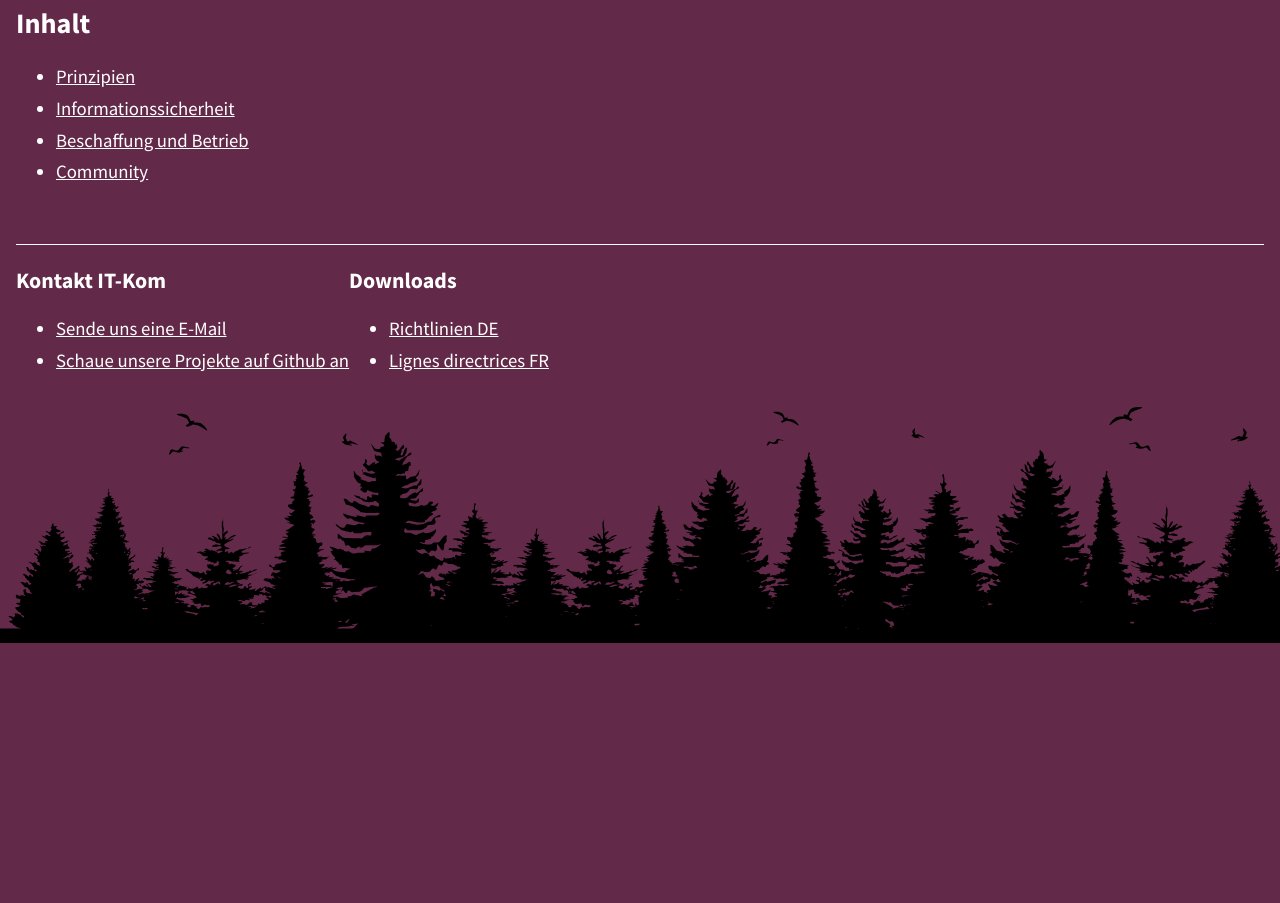
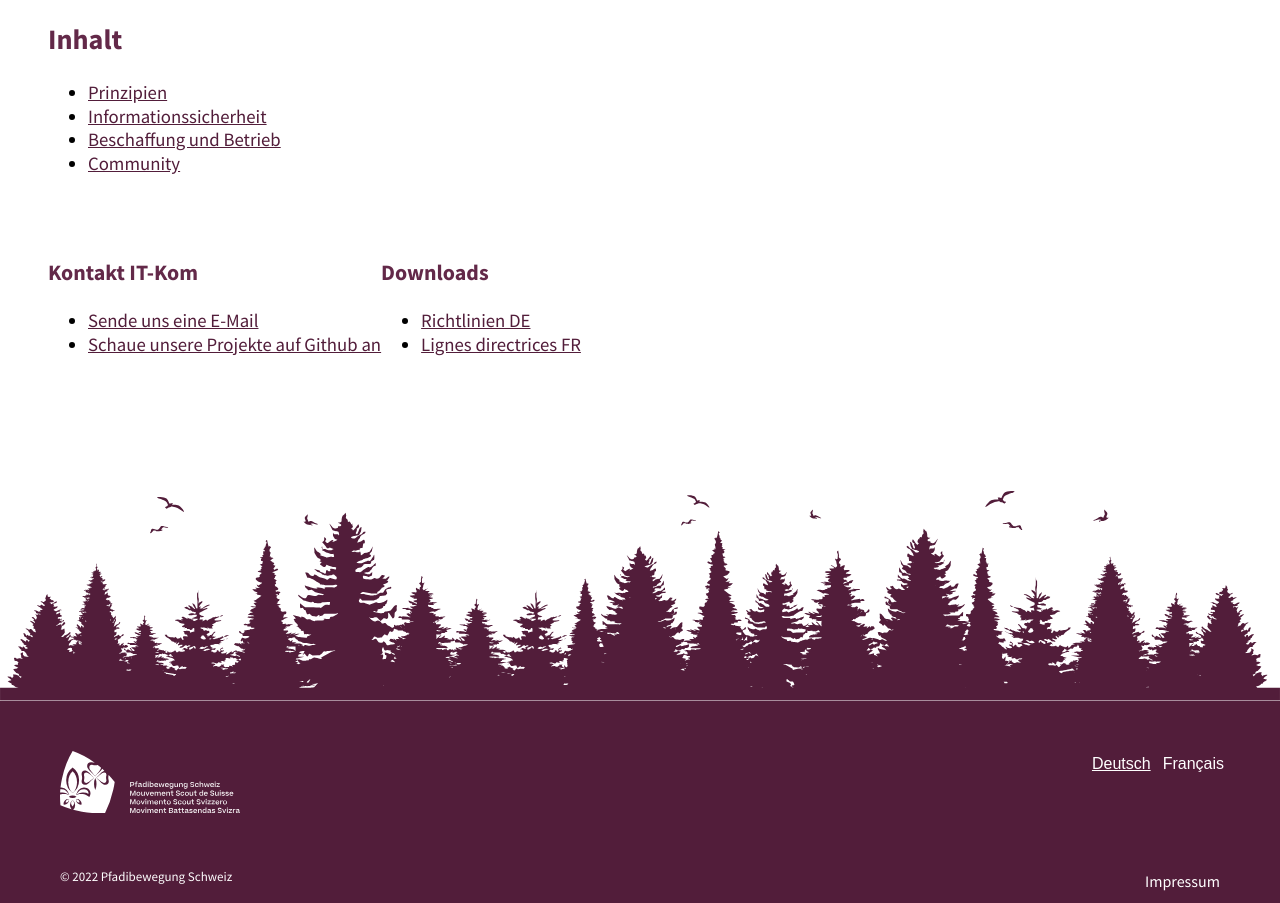
Before and after one commit to scout-ch/it-guidelines, a React (Create React App) app: page / in a window 1280 px wide. Shown: the part 349-1252 px from the top of the page. Before the commit the page ends 992 px from the top, so only its background shows below. Built offline with nearby package versions, Linux system fonts and the light colour scheme.

Commit message:
- change styling - add pbs logo as favicon - use pbs footer - add impressum page

```diff
--- a/public/index.html
+++ b/public/index.html
@@ -5,7 +5,7 @@
     <link rel="icon" href="%PUBLIC_URL%/favicon.ico" />
     <meta name="viewport" content="width=device-width, initial-scale=1" />
     <meta name="theme-color" content="#000000" />
-    <meta name="description" content="Web site created using create-react-app" />
+    <meta name="description" content="IT Richtlinien / Lignes directrices IT" />
     <!--
       manifest.json provides metadata used when your web app is installed on a
       user's mobile device or desktop. See https://developers.google.com/web/fundamentals/web-app-manifest/
--- a/src/App.tsx
+++ b/src/App.tsx
@@ -4,8 +4,6 @@ import NewProjectPage from './pages/NewProjectPage'
 import PrinciplesPage from './pages/PrinciplesPage';
 import SecurityPage from './pages/SecurityPage';
 import HomePage from './pages/HomePage'
-import FooterImage from './images/footer.svg'
-import i18n from './i18n';
 import { withTranslation } from 'react-i18next';
 import { useTranslation } from 'react-i18next';
 import {
@@ -18,6 +16,8 @@ import AcquisitionPage from './pages/AcquisitionPage';
 import CommunityPage from './pages/CommunityPage';
 import { faScroll, faLock, faTools, faShoppingCart, faUsers, faHandsHelping, faCalendarAlt } from '@fortawesome/free-solid-svg-icons'
 import { library } from '@fortawesome/fontawesome-svg-core'
+import Footer from './components/Footer';
+import ImpressumPage from './pages/ImpressumPage';
 
 const Nav = styled.nav`
   display: flex;
@@ -56,34 +56,14 @@ const Nav = styled.nav`
 }
 `
 
-const Footer = styled.footer`
-  background-image: url(${FooterImage});
-  background-repeat: repeat-x;
-  height: 236px;
-`
-
-const Button = styled.button`
-  border: none;
-  background: none;
-  color: white;
-
-  &:hover {
-    color: white;
-    opacity: 0.5;
-  }
-`
-
 export const MainContainer = styled.main`
   padding: 1rem;
+  margin: 0 9rem 0 2rem;
   flex-grow: 1;
 `
 
 const Header = () => {
-  const changeLanguage = (lng: string) => {
-    i18n.changeLanguage(lng);
-  }
   const { t } = useTranslation()
-  const lang = i18n.language
 
   library.add(faScroll, faLock, faTools, faShoppingCart, faUsers, faHandsHelping, faCalendarAlt)
 
@@ -92,10 +72,6 @@ const Header = () => {
       <ul>
         <li><Link to="/">{t('home_page.title')}</Link></li>
         <li><Link to="/new-project">{t('new_project_page.title')}</Link></li>
-      </ul>
-      <ul>
-        <li><Button className={lang === 'de' ? 'active' : ''} onClick={() => changeLanguage('de')}>DE</Button></li>
-        <li><Button className={lang === 'fr' ? 'active' : ''} onClick={() => changeLanguage('fr')}>FR</Button></li>
       </ul>
     </Nav>
   </div>
@@ -120,6 +96,9 @@ function App() {
       <Route path="/new-project">
         <NewProjectPage></NewProjectPage>
       </Route>
+      <Route path="/impressum">
+        <ImpressumPage></ImpressumPage>
+      </Route>
       <Route path="/">
         <HomePage></HomePage>
       </Route>
--- a/src/components/Clippy.tsx
+++ b/src/components/Clippy.tsx
@@ -75,7 +75,7 @@ interface ClippyProps {
 
 export default function Clippy({ variant }: ClippyProps) {
   return <svg className={variant} css={svgStyles} viewBox="0 0 91 248" fill="none" xmlns="http://www.w3.org/2000/svg">
-    <path d="M31 104C31 104 31 128.5 31 156C31 183.5 66 184 66 156C66 128 66 84.5 66 40C66 -4.5 19 -9.5 19 40C19 89.5 19 151 19 199C19 247 78 248 78 199C78 150 78 104 78 104" stroke="#A7A7A7" strokeWidth="8" />
+    <path d="M31 104C31 104 31 128.5 31 156C31 183.5 66 184 66 156C66 128 66 84.5 66 40C66 -4.5 19 -9.5 19 40C19 89.5 19 151 19 199C19 247 78 248 78 199C78 150 78 104 78 104" stroke="#888" strokeWidth="8" />
     <circle className="eye" cx="20" cy="74" r="19.5" fill="url(#paint0_linear)" stroke="black" />
     <circle className="pupil" cx="19.5" cy="73.5" r="4.5" fill="black" />
     <circle className="eye" cx="71" cy="74" r="19.5" fill="url(#paint1_linear)" stroke="black" />
--- /dev/null
+++ b/src/components/Footer.tsx
@@ -0,0 +1,118 @@
+import React from 'react'
+import { ReactComponent as FooterLogo } from './../images/footer.svg'
+import { ReactComponent as PBSLogo } from './../images/pbs_logo.svg'
+import styled from '@emotion/styled';
+import i18n from './../i18n';
+import { Link } from 'react-router-dom'
+
+
+const FooterContainer = styled.div`
+  padding-top: 100px;
+`
+
+const FooterContent = styled.div`
+  background-color: var(--color-primary);
+`
+
+const FooterNavigation = styled.nav`
+  display: flex;
+  justify-content: space-between;
+  padding: 50px;
+
+  &>ul {
+    list-style-type: none;
+    margin: 0;
+    padding: 0;
+  }
+`
+const FooterBottom = styled.div`
+  display: flex;
+  justify-content: space-between;
+  color: white;
+  padding: 0 60px;
+
+  &>ul {
+    list-style-type: none;
+    margin: 0;
+
+    a {
+      font-size: 16px;
+      color: white;
+    }
+  }
+
+  .footer-copyright {
+    font-size: 13px;
+  }
+
+  .impressum {
+    margin-bottom: 10px;
+
+    a {
+      text-decoration: none;
+    }
+  }
+`
+
+const FooterImage = styled.div`
+  svg {
+    display: block;
+    width: 100%;
+    height: auto;
+    fill: var(--color-primary);
+  }
+`
+
+const Logo = styled.div`
+  width: 180px;
+  margin-left: 10px;
+`
+
+const Button = styled.button`
+  border: none;
+  background: none;
+  color: white;
+  font-size: 1rem;
+
+  &:hover {
+    color: white;
+    opacity: 0.5;
+  }
+
+  &.active  {
+    text-decoration: underline;
+  }
+`
+
+function Footer() {
+  const changeLanguage = (lng: string) => {
+    i18n.changeLanguage(lng);
+  }
+  const lang = i18n.language
+
+  return <FooterContainer>
+    <FooterImage><FooterLogo></FooterLogo></FooterImage>
+    <FooterContent>
+      <FooterNavigation>
+        <Logo><PBSLogo></PBSLogo></Logo>
+        <ul>
+          <li>
+            <Button className={lang === 'de' ? 'active' : ''} onClick={() => changeLanguage('de')}>Deutsch</Button>
+            <Button className={lang === 'fr' ? 'active' : ''} onClick={() => changeLanguage('fr')}>Français</Button>
+          </li>
+        </ul>
+      </FooterNavigation>
+      <FooterBottom>
+        <p className="footer-copyright">© 2022 Pfadibewegung Schweiz</p>
+        <ul>
+          <li className="impressum">
+            <Link to="/impressum">Impressum</Link>
+          </li>
+        </ul>
+      </FooterBottom>
+    </FooterContent>
+  </FooterContainer>
+
+}
+
+export default Footer
--- a/src/i18n/de.json
+++ b/src/i18n/de.json
@@ -97,6 +97,9 @@
           "three": "Es werden regelmässige Anlässe organisiert, um diese Ziele zu erreichen z.B. IT-Konferenz, MiData-Hackathon, usw.",
           "four": "Die Zusammenarbeit wird auch über den Verband hinaus gepflegt, um die Synergien von grösseren Communities (z.B. Hitobito) zu nutzen."
         },
+        "impressum_page": {
+          "title": "Impressum"
+        },
         "slides": {
           "evaluation": {
             "text": "Danke fürs ausfüllen.",
@@ -112,7 +115,7 @@
               "data_processing": "Anforderungen an die zu verarbeitenden Daten definieren"
             },
             "answers": {
-              "title": "Antworten"
+              "title": "Deine Antworten:"
             }
           },
           "projectPhase": {
--- a/src/i18n/fr.json
+++ b/src/i18n/fr.json
@@ -96,6 +96,9 @@
           "three": "Des événements réguliers sont organisés pour atteindre ces objectifs, par exemple la conférence sur l'informatique, Hackathon MiData, etc.",
           "four": "La coopération est également soignée au-delà de l'association afin de profiter des synergies de communautés plus importantes (par exemple Hitobito)."
         },
+        "impressum_page": {
+          "title": "Impressum"
+        },
         "slides": {
           "evaluation": {
             "text": "Merci de me remplacer.",
--- a/src/index.less
+++ b/src/index.less
@@ -5,13 +5,13 @@
 
 :root {
   --color-primary: @color-primary;
+  --color-primary-light: @color-primary-light;
 }
 
 html,
 body {
   font-family: 'Source Sans Pro', sans-serif;
-  background-color: @color-primary-light !important;
-  color: white;
+  background-color: white;
   padding: 0;
   margin: 0;
   height: 100%;
@@ -29,6 +29,10 @@ body {
 
 .bg-secondary {
   background-color: @color-primary-light !important;
+}
+
+h1, h2, h3 {
+  color: @color-primary-light
 }
 
 a {
@@ -100,6 +104,18 @@ div {
   }
 }
 
-li {
-  margin-top: 8px;
+table {
+  th {
+    text-align: left;
+  }
+
+  td {
+    border-top: 1px solid @color-primary-light;
+    padding: 5px;
+    margin: 0;
+  }
+
+  tr {
+    font-weight: 300;
+  }
 }
--- a/src/pages/HomePage.tsx
+++ b/src/pages/HomePage.tsx
@@ -13,12 +13,7 @@ export default function HomePage() {
   const { t } = useTranslation()
 
   const A = styled.a`
-  color: white;
 
-  &:hover {
-    color: white;
-    opacity: 0.5;
-  }
 `
   const Infobox = styled.p`
     background: rgba(250, 250, 250, 0.8);
@@ -48,10 +43,10 @@ export default function HomePage() {
     <p>
     <h2>{t('home_page.content')}</h2>
       <ul>
-        <li><Link style={{color: 'white'}} to="/priciples">{t('home_page.principles')}</Link></li>
-        <li><Link style={{color: 'white'}} to="/security">{t('home_page.information_security')}</Link></li>
-        <li><Link style={{color: 'white'}} to="/acquisition">{t('home_page.acquisition')}</Link></li>
-        <li><Link style={{color: 'white'}} to="/community">{t('home_page.community')}</Link></li>
+        <li><Link to="/priciples">{t('home_page.principles')}</Link></li>
+        <li><Link to="/security">{t('home_page.information_security')}</Link></li>
+        <li><Link to="/acquisition">{t('home_page.acquisition')}</Link></li>
+        <li><Link to="/community">{t('home_page.community')}</Link></li>
       </ul>
     </p>
     <Box>
--- /dev/null
+++ b/src/pages/ImpressumPage.tsx
@@ -0,0 +1,42 @@
+import React from 'react'
+import { useTranslation } from 'react-i18next';
+import { Helmet } from 'react-helmet'
+import { MainContainer } from '../App'
+
+export default function ImpressumPage() {
+  const { t } = useTranslation()
+
+  return <MainContainer>
+    <Helmet>
+      <title>{t('impressum_page.title')}</title>
+    </Helmet>
+    <h1>{t('impressum_page.title')}</h1>
+    <table>
+      <thead>
+        <tr>
+          <th>Original:</th>
+          <th>IT-Richtlinien / Lignes directrices IT</th>
+        </tr>
+      </thead>
+      <tbody>
+        <tr>
+          <td>Ausgabe:</td>
+          <td>Version 16, 2021</td>
+        </tr>
+        <tr>
+          <td>Referenznummer / Référence MSdS:</td>
+          <td>1072.01.de / 1072.01.fr </td>
+        </tr>
+        <tr>
+          <td>Referenznummer / Responsable:</td>
+          <td>IT-Kommission (ITKom) / Commission informatique (CoIT) </td>
+        </tr>
+        <tr>
+          <td>Copyright:</td>
+          <td>Pfadibewegung Schweiz, Speichergasse 31, 3011 Bern</td>
+        </tr>
+      </tbody>
+    </table>
+
+  </MainContainer >
+}
```
Also changed, not shown: src/images/pbs_logo.svg (added), 1 other file (tests, documents, lock files or other folders).
